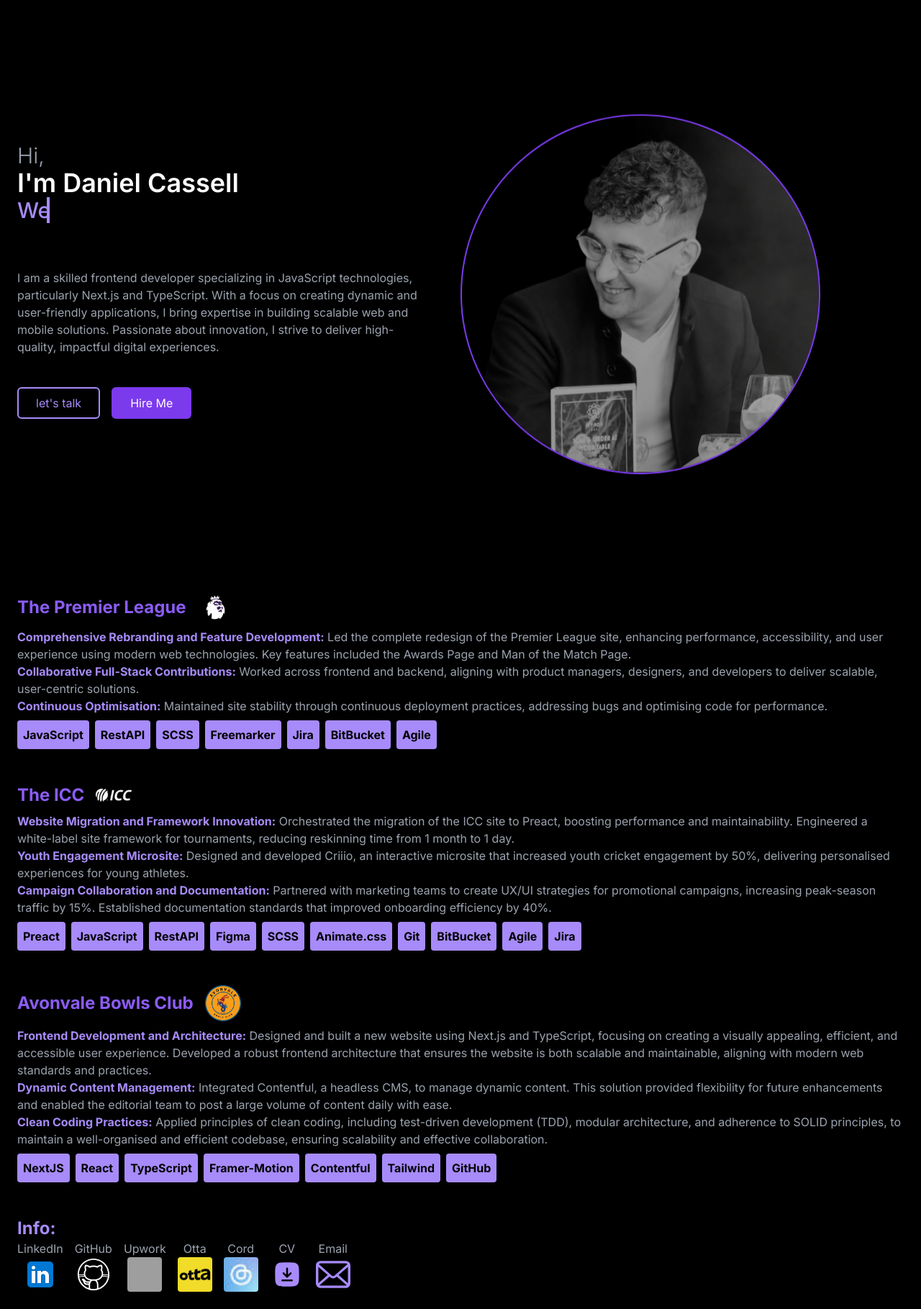
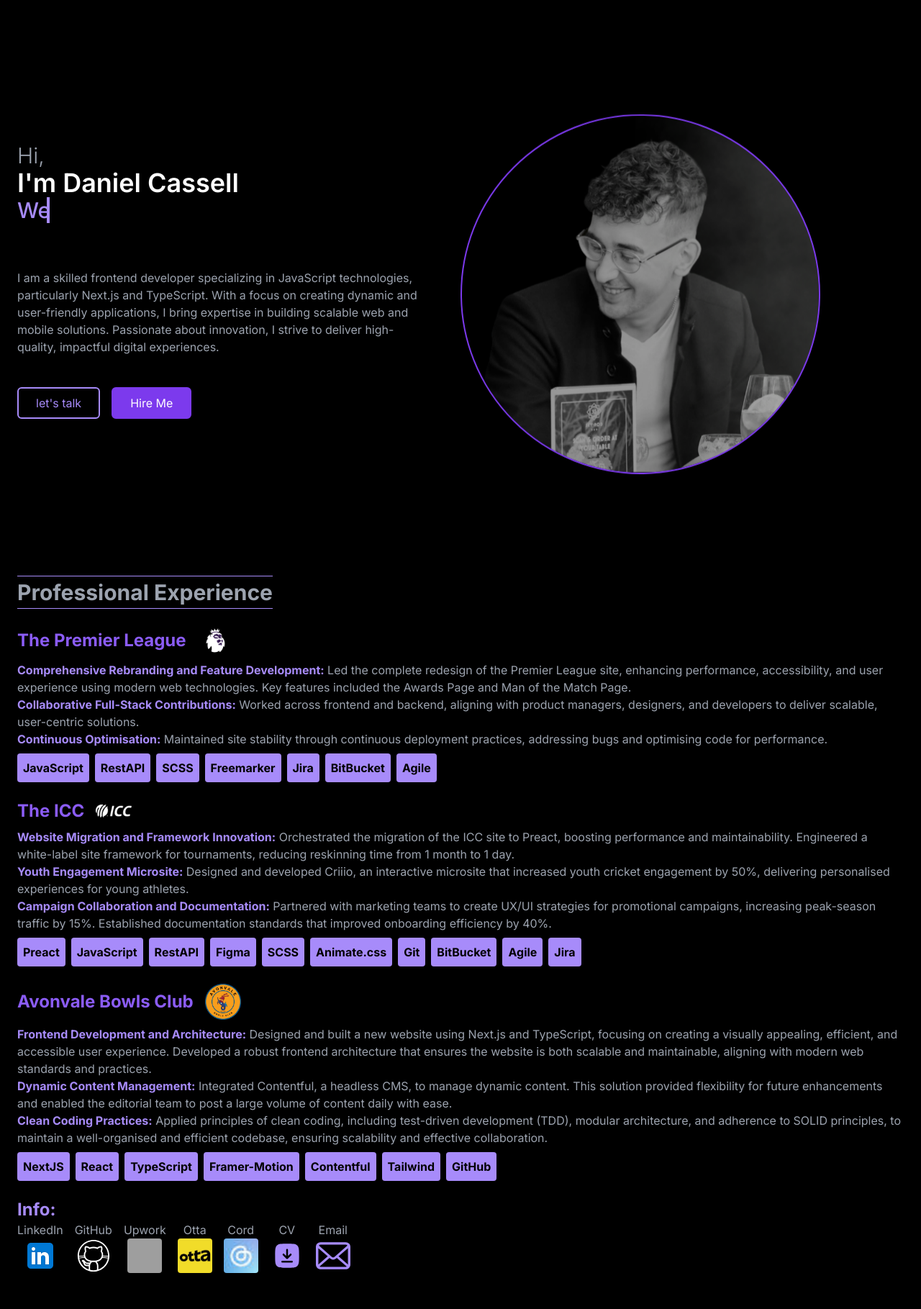
Before and after one commit to Daniel-CC-97/portfolio, a Next.js app: page / in a window 1280 px wide. Shown: the whole page at 72% size. After the commit the page ends 1793 px from the top, so only its background shows below. Built offline with nearby package versions, Linux system fonts and the light colour scheme; grey boxes are pictures that could not be loaded.

Commit message:
Update styling

```diff
--- a/src/app/components/contact.tsx
+++ b/src/app/components/contact.tsx
@@ -1,17 +1,27 @@
-import contactData from '../data/contact.json';
+import contactData from "../data/contact.json";
 
 const ContactMe = () => {
-
   const { links } = contactData;
 
   return (
-        <div className="p-6">
-            <h2 className="text-violet-400 font-bold text-2xl text-center md:text-start">Info:</h2>
+    <div>
+      <h2 className="text-violet-400 font-bold text-2xl text-center md:text-start">
+        Info:
+      </h2>
       <div className="flex flex-wrap justify-center md:justify-start gap-4">
-                {links.map(link => (
-                    <a key={link.text} href={link.link} target="_blank" className='text-gray-400 flex flex-col items-center hover:text-violet-500'>
+        {links.map((link) => (
+          <a
+            key={link.text}
+            href={link.link}
+            target="_blank"
+            className="text-gray-400 flex flex-col items-center hover:text-violet-500"
+          >
             <h1>{link.text}</h1>
-                        <img className="rounded h-[48px] w-[48px]" src={link.image} alt="Description of SVG" />
+            <img
+              className="rounded h-[48px] w-[48px]"
+              src={link.image}
+              alt="Description of SVG"
+            />
           </a>
         ))}
       </div>
--- a/src/app/components/profile.tsx
+++ b/src/app/components/profile.tsx
@@ -36,7 +36,7 @@
   }, []);
 
   return (
-    <div className="flex p-6  content-center items-center justify-center flex-col-reverse lg:min-h-screen lg:justify-between lg:items-center lg:flex-row">
+    <div className="flex content-center items-center justify-center flex-col-reverse lg:min-h-screen lg:justify-between lg:items-center lg:flex-row">
       <div className="content max-w-xl flex flex-col gap-0">
         <h1 className="title text-4xl font-semibold">
           <span className="text-3xl font-light text-gray-400">Hi,</span> <br />{" "}
--- a/src/app/components/work-experience.tsx
+++ b/src/app/components/work-experience.tsx
@@ -10,7 +10,7 @@
   const { title, summary, imageUrl, techStack, link } = data;
 
   return (
-    <div className="p-6">
+    <div className="my-6">
       <a href={link} className="flex items-center space-x-4">
         <h3 className="font-bold text-violet-500 text-2xl hover:text-violet-400">
           {title}
--- a/src/app/page.tsx
+++ b/src/app/page.tsx
@@ -10,11 +10,15 @@
 const Home: NextPage = () => {
   return (
     <>
-      <div className="max-w-[1512px] mx-auto">
+      <div className="max-w-[1512px] px-6 pb-6 mx-auto">
         <Profile></Profile>
         {/* <div className="h-screen z-1"></div> */}
 
         <div className="min-h-screen z-10 relative">
+          <h2 className="text-3xl text-gray-400 font-bold inline-block border-t border-b border-violet-400 py-1">
+            Professional Experience
+          </h2>
+
           <WorkExperience data={PremData}></WorkExperience>
           <WorkExperience data={ICCData}></WorkExperience>
           <WorkExperience data={AvonvaleBowlsData}></WorkExperience>
```
Lines whose indentation alone changed are shown as unchanged.
